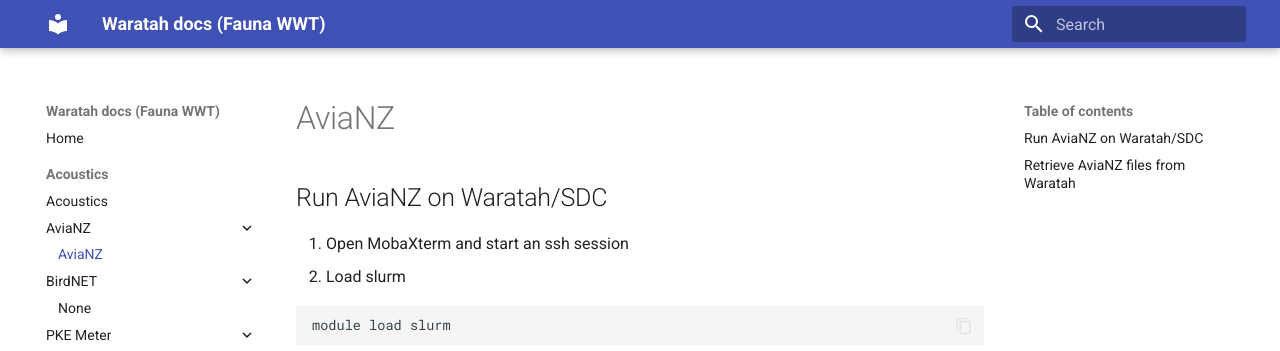
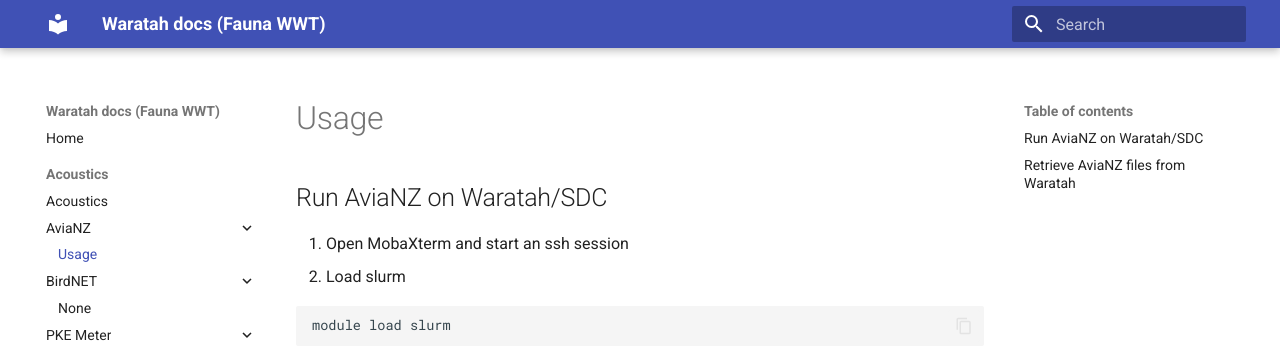
Before and after one commit to cdhasselerharm/waratah-docs, an MkDocs documentation site: the page built from docs/acoustics/avianz/avianz.md, in a window 1280 px wide and 900 px high. Shown: the top 351 px of the window. Built offline with MkDocs 1.6.1 and Material for MkDocs 9.7.7, drawn with Linux system fonts in a browser that asks for light colours.

Commit message:
Automated documentation update

```diff
--- a/docs/acoustics/avianz/avianz.md
+++ b/docs/acoustics/avianz/avianz.md
@@ -1,4 +1,4 @@
-# AviaNZ
+# Usage
 ## Run AviaNZ on Waratah/SDC
 
 1. Open MobaXterm and start an ssh session
```
